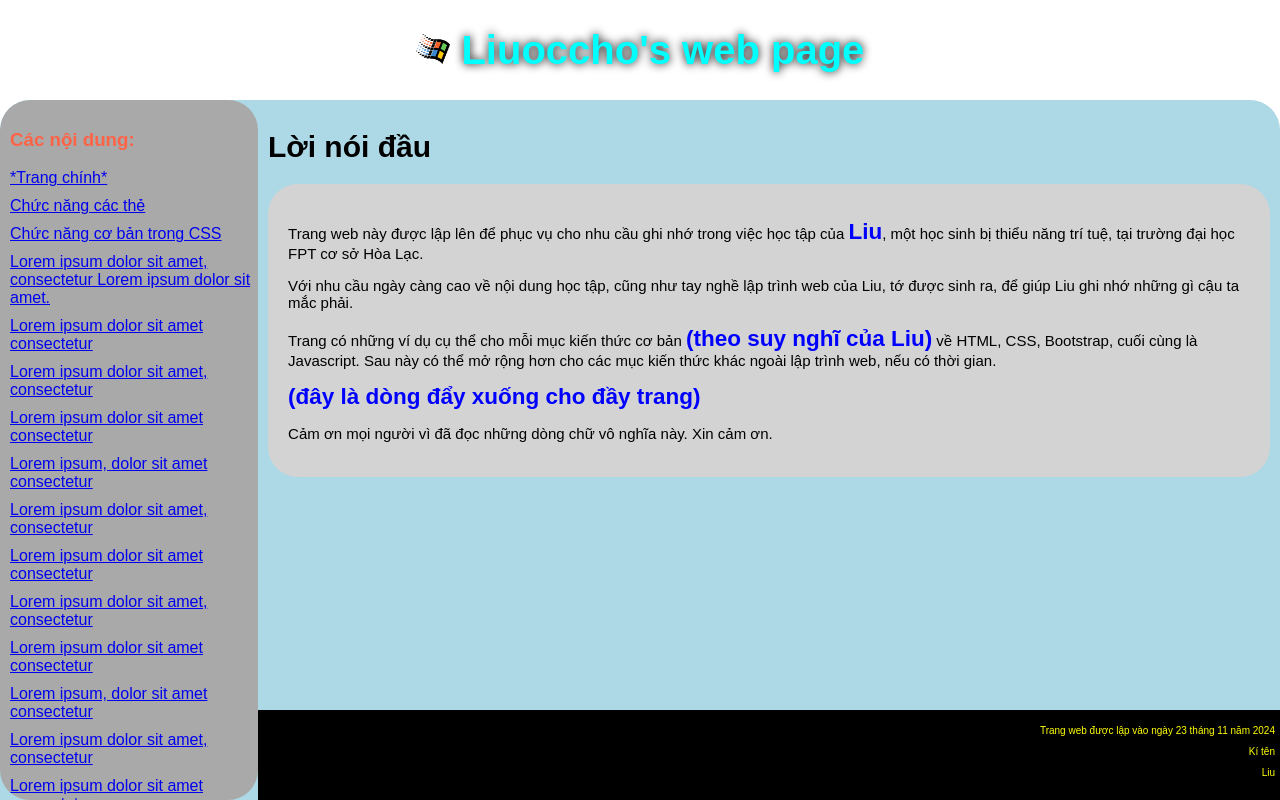
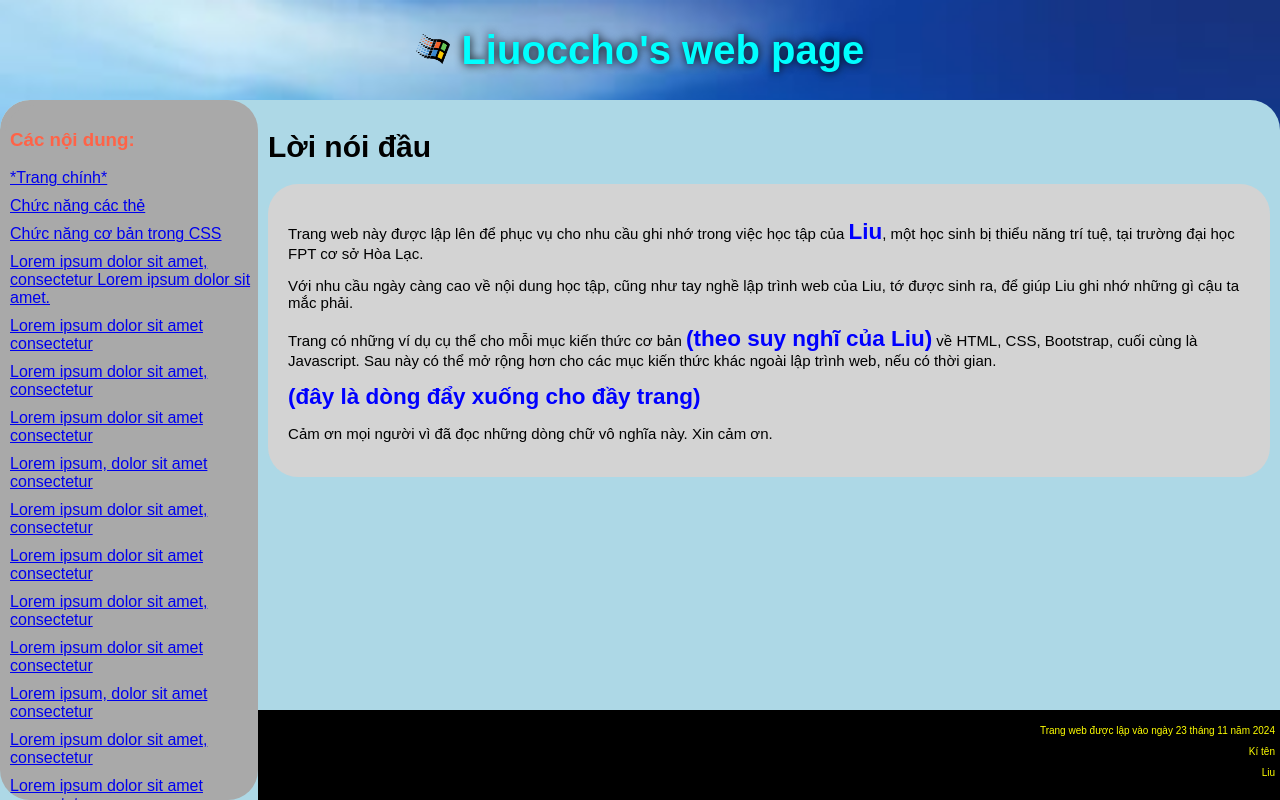
Before and after one commit to Liu2k5/Web_fundamental_samples, a plain HTML site: page index.html in a window 1280 px wide. Drawn offline with Linux system fonts and the light colour scheme.

Commit message:
Update canchinh.css

```diff
--- a/css/canchinh.css
+++ b/css/canchinh.css
@@ -1,6 +1,6 @@
 body {
     margin: 0px;
-    background-image: url("samples/Windows_Energy_Bliss.jpg");
+    background-image: url("../samples/Windows_Energy_Bliss.jpg");
     background-size: 100%;
     background-position: center;
 
```
